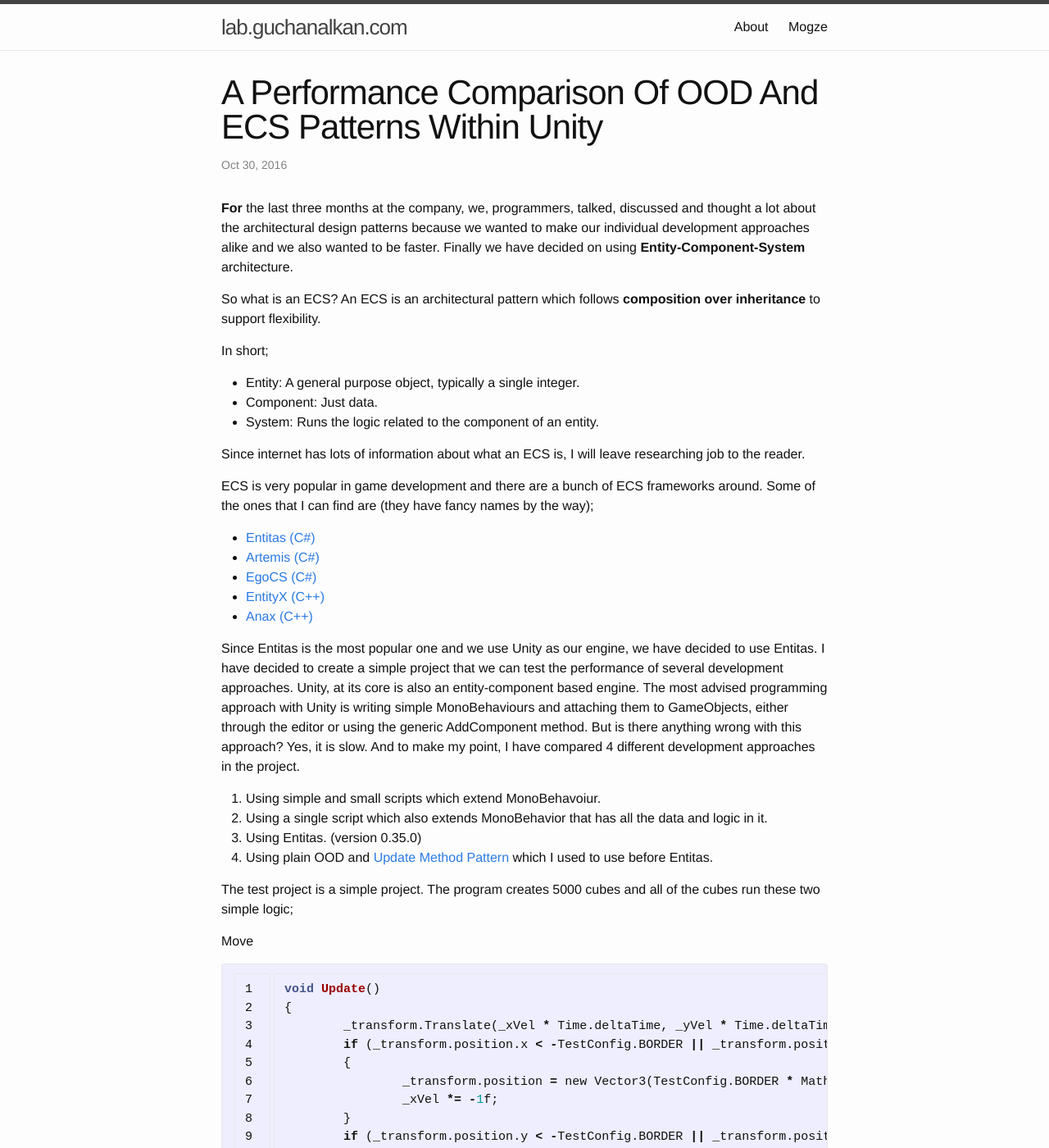
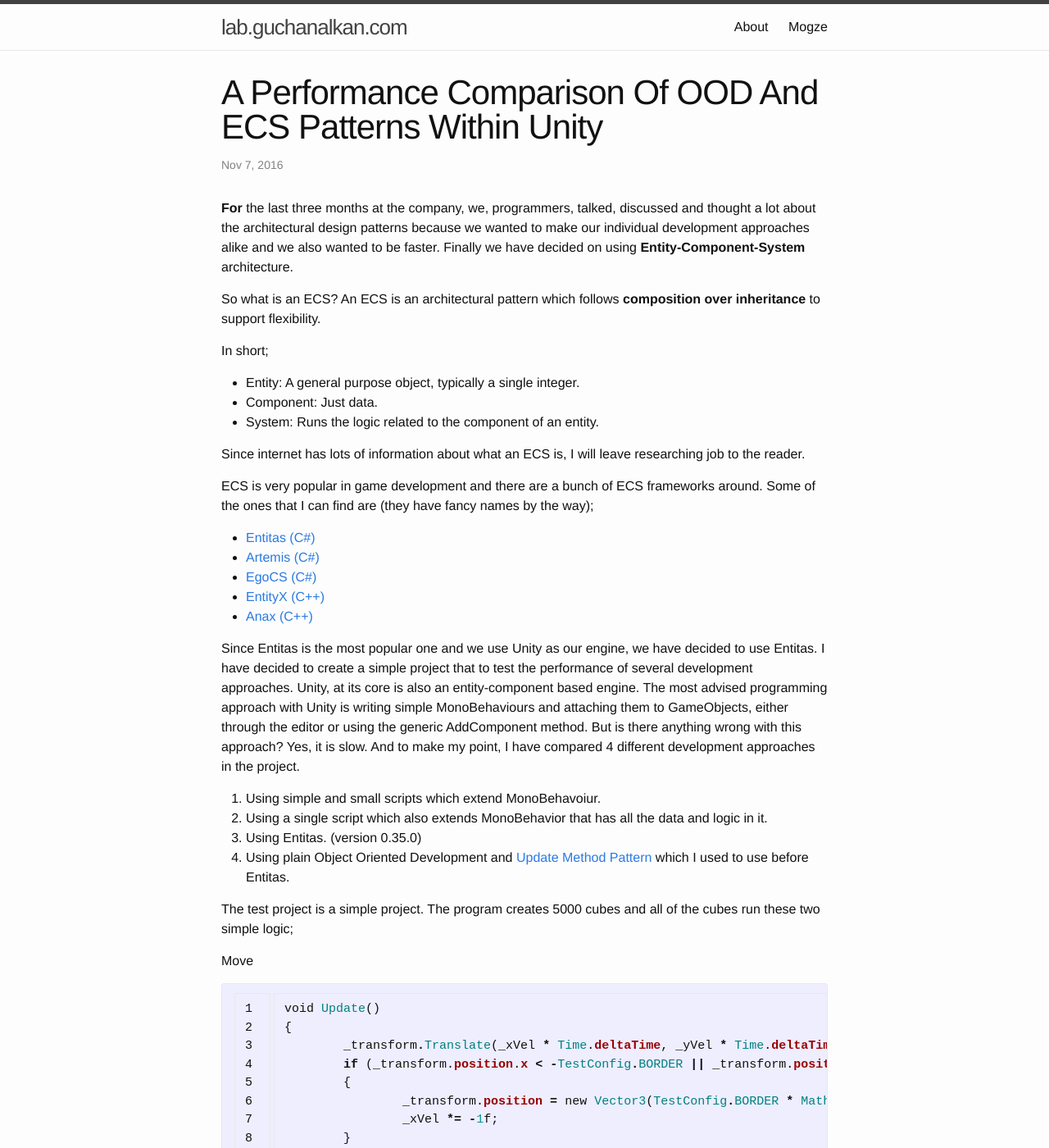
Before and after one commit to zehreken/zehreken.github.io, a Jekyll site: the page built from _posts/2016-11-07-performance-comparison_ecs.markdown, in a window 1280 px wide and 1400 px high. Shown: the whole window at 82% size. Built offline with Jekyll 4.4.1, drawn with Linux system fonts in a browser that asks for light colours; some of the changed text lies outside the part shown.

Commit message:
Update and rename 2016-10-30-performance-comparison_ecs.markdown to 2016-11-07-performance-comparison_ecs.markdown

```diff
--- a/_posts/2016-10-30-performance-comparison_ecs.markdown
+++ b/_posts/2016-11-07-performance-comparison_ecs.markdown
@@ -24,18 +24,18 @@
 * [EntityX (C++)](https://github.com/alecthomas/entityx)
 * [Anax (C++)](https://github.com/miguelmartin75/anax)
 
-Since Entitas is the most popular one and we use Unity as our engine, we have decided to use Entitas. I have decided to create a simple project that we can test the performance of several development approaches.
+Since Entitas is the most popular one and we use Unity as our engine, we have decided to use Entitas. I have decided to create a simple project that to test the performance of several development approaches.
 Unity, at its core is also an entity-component based engine. The most advised programming approach with Unity is writing simple MonoBehaviours and attaching them to GameObjects, either through the editor or using the generic AddComponent method. But is there anything wrong with this approach? Yes, it is slow. And to make my point, I have compared 4 different development approaches in the project.
 
 1. Using simple and small scripts which extend MonoBehavoiur.
 2. Using a single script which also extends MonoBehavior that has all the data and logic in it.
 3. Using Entitas. (version 0.35.0)
-4. Using plain OOD and [Update Method Pattern](http://gameprogrammingpatterns.com/update-method.html) which I used to use before Entitas.
+4. Using plain Object Oriented Development and [Update Method Pattern](http://gameprogrammingpatterns.com/update-method.html) which I used to use before Entitas.
 
 The test project is a simple project. The program creates 5000 cubes and all of the cubes run these two simple logic;
 
 Move
-{% highlight c linenos %}
+{% highlight ruby linenos %}
 void Update()
 {
 	_transform.Translate(_xVel * Time.deltaTime, _yVel * Time.deltaTime, _zVel * Time.deltaTime, Space.World);
@@ -58,14 +58,14 @@
 {% endhighlight %}
 
 Rotate
-{% highlight c linenos %}
+{% highlight ruby linenos %}
 void Update()
 {
 	_transform.Rotate(_xVel * Time.deltaTime, _yVel * Time.deltaTime, _zVel * Time.deltaTime);
 }
 {% endhighlight %}
 
-The program also has a hitpoint system to make it more like a game. You can find all of these in the repo link at the end of this post.
+The program also has a hitpoint system to make it more like a game.
 
 ## Initialization Performance Comparison
 Multiple MonoBehaiours take a lot of time to initialize because MonoBehaviour is huge. Single MonoBehaviour also takes more time because it is still MonoBehaviour. Entitas is fast but not as fast as the Update Method Pattern, probably because of the overhead of the systems. The fastest is plain OOD.
@@ -76,7 +76,7 @@
 * Plain OOD initialization time ~32 ms.
 
 ## Runtime Performance Comparison
-When it comes to runtime performance multiple MonoBehaviours and single MonoBehaviour is almost the same and worse than  the other two. Entitas is better but not as good as plain OOD.
+When it comes to runtime performance multiple MonoBehaviours and single MonoBehaviour is almost the same and worse than the other two. Entitas is better but not as good as plain OOD.
 
 * Multiple MonoBehaiours frame time ~14 ms / 71 frames per second
 * Single MonoBehaiour frame time ~14 ms / 71 frames per second
```
Also changed, not shown: other parts of _posts/2016-11-07-performance-comparison_ecs.markdown (+1 -1 lines).
